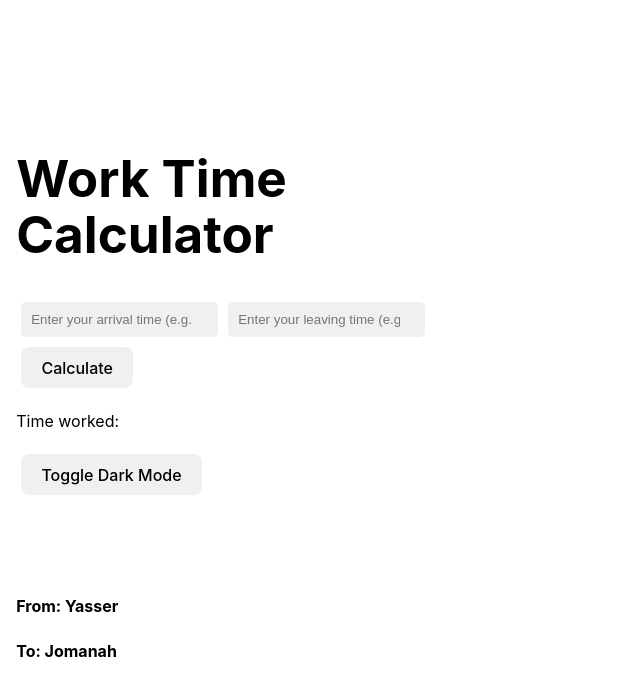
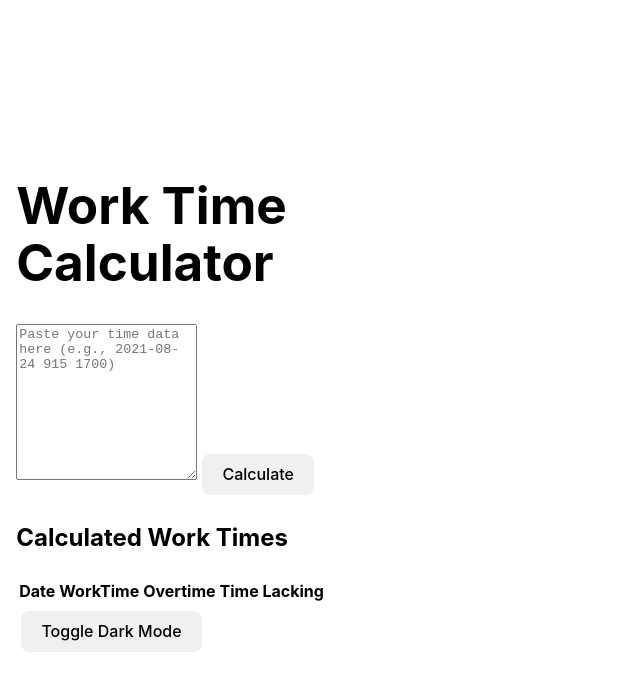
Before and after one commit to Yasser3li/CalculatingHours, a React (Vite) app: page / in a window 1280 px wide. Shown: the top 696 px of the page, without its empty margins (0-640 px from the left). Built offline with nearby package versions, Linux system fonts and the light colour scheme.

Commit message:
Update TimeCalculator.jsx

```diff
--- a/src/components/TimeCalculator.jsx
+++ b/src/components/TimeCalculator.jsx
@@ -1,33 +1,17 @@
-import React, { useState, useEffect, useRef } from "react";
+import React, { useState, useEffect } from "react";
 import "./TimeCalculator.css"; // Import the CSS
 
 const TimeCalculator = () => {
-  const [arrivalTime, setArrivalTime] = useState("");
-  const [leavingTime, setLeavingTime] = useState("");
-  const [workedTime, setWorkedTime] = useState("");
+  const [timeData, setTimeData] = useState("");
+  const [workedTimes, setWorkedTimes] = useState([]);
   const [darkMode, setDarkMode] = useState(false);
-
-  const arrivalTimeRef = useRef(null); // Create a ref for the arrival time input field
-
-  useEffect(() => {
-    const handleKeyDown = (e) => {
-      if (e.key === "c" || e.key === "C") {
-        setArrivalTime("");
-        setLeavingTime("");
-        setWorkedTime("");
-        arrivalTimeRef.current.focus(); // Set focus back to the first input field
-      }
-    };
-
-    window.addEventListener("keydown", handleKeyDown);
-    return () => {
-      window.removeEventListener("keydown", handleKeyDown);
-    };
-  }, []);
 
   const calculateWorkedTime = (e) => {
     e.preventDefault();
 
+    const lines = timeData.split("\n").filter((line) => line.trim() !== "");
+    const newWorkedTimes = lines.map((line) => {
+      const [date, arrivalTime, leavingTime] = line.split(/\s+/);
       const enteredArrivalHour = Math.floor(arrivalTime / 100);
       const enteredArrivalMinute = arrivalTime % 100;
       const enteredLeavingHour = Math.floor(leavingTime / 100);
@@ -41,38 +25,71 @@ const TimeCalculator = () => {
         workedHours -= 1;
       }
 
-    setWorkedTime(`${workedHours} hours and ${workedMinutes} minutes`);
+      let overtimeMinutes = 0;
+      let lackTimeMinutes = 0;
+
+      if (workedHours >= 8) {
+        overtimeMinutes = (workedHours - 8) * 60 + workedMinutes;
+      } else {
+        lackTimeMinutes = (8 - workedHours) * 60 - workedMinutes;
+      }
+
+      return {
+        date,
+        workedHours,
+        workedMinutes,
+        overtimeMinutes,
+        lackTimeMinutes,
+      };
+    });
+
+    setWorkedTimes(newWorkedTimes);
   };
 
   return (
     <div className={darkMode ? "dark-mode" : "light-mode"}>
       <h1>Work Time Calculator</h1>
       <form onSubmit={calculateWorkedTime}>
-        <input
-          ref={arrivalTimeRef} // Use the ref here
-          type="number"
-          placeholder="Enter your arrival time (e.g., 915)"
-          value={arrivalTime}
-          onChange={(e) => setArrivalTime(e.target.value)}
-        />
-        <input
-          type="number"
-          placeholder="Enter your leaving time (e.g., 1700)"
-          value={leavingTime}
-          onChange={(e) => setLeavingTime(e.target.value)}
+        <textarea
+          rows="10"
+          placeholder="Paste your time data here (e.g., 2021-08-24 915 1700)"
+          value={timeData}
+          onChange={(e) => setTimeData(e.target.value)}
         />
         <button type="submit">Calculate</button>
       </form>
-      <p>Time worked: {workedTime}</p>
+      <h2>Calculated Work Times</h2>
+      <table>
+        <thead>
+          <tr>
+            <th>Date</th>
+            <th>WorkTime</th>
+            <th>Overtime</th>
+            <th>Time Lacking</th>
+          </tr>
+        </thead>
+        <tbody>
+          {workedTimes.map((time, index) => (
+            <tr key={index}>
+              <td>{time.date}</td>
+              <td>{`${time.workedHours} hours and ${time.workedMinutes} minutes`}</td>
+              <td>
+                {time.overtimeMinutes > 0
+                  ? `${time.overtimeMinutes} minutes`
+                  : ""}
+              </td>
+              <td>
+                {time.lackTimeMinutes > 0
+                  ? `${time.lackTimeMinutes} minutes`
+                  : ""}
+              </td>
+            </tr>
+          ))}
+        </tbody>
+      </table>
       <button onClick={() => setDarkMode(!darkMode)}>
         Toggle {darkMode ? "Light" : "Dark"} Mode
       </button>
-      <br />
-      <br />
-      <br />
-      <br />
-      <h4>From: Yasser</h4>
-      <h4>To: Jomanah</h4>
     </div>
   );
 };
```
Lines whose indentation alone changed are shown as unchanged.
